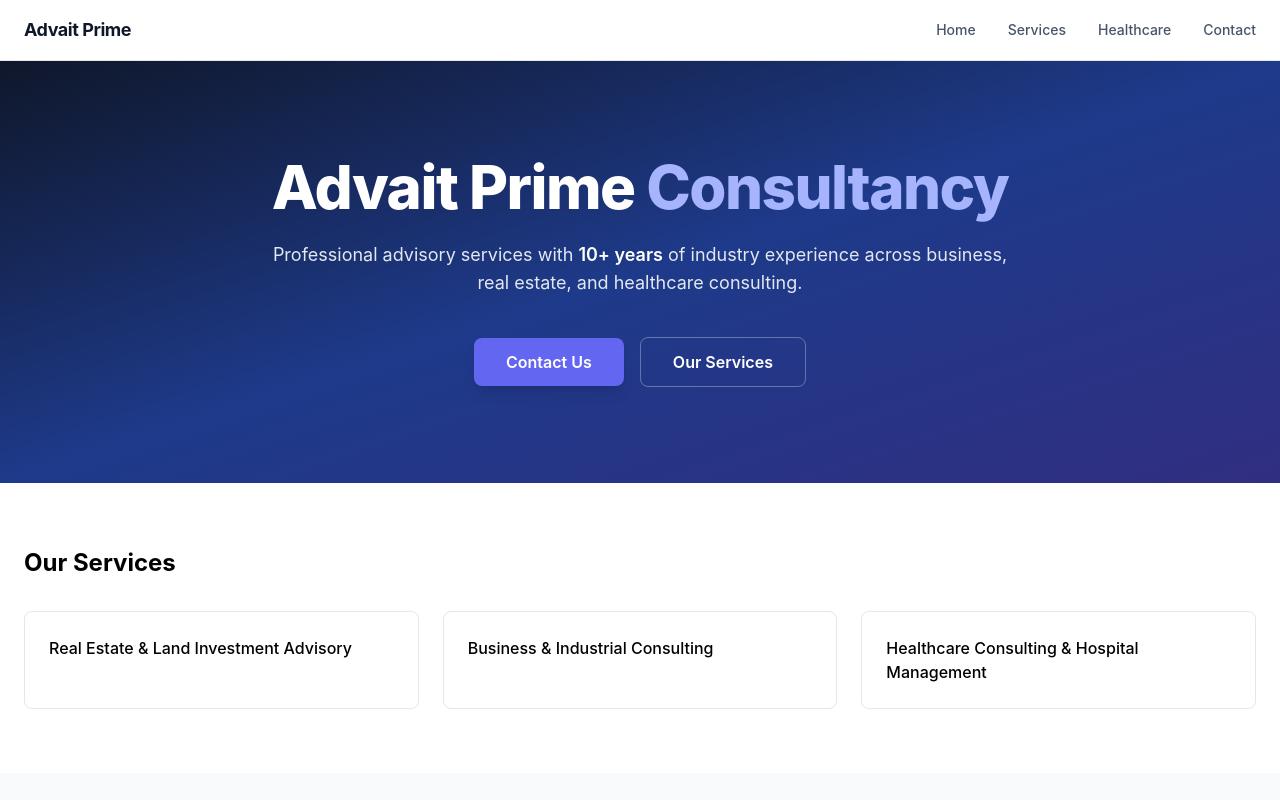
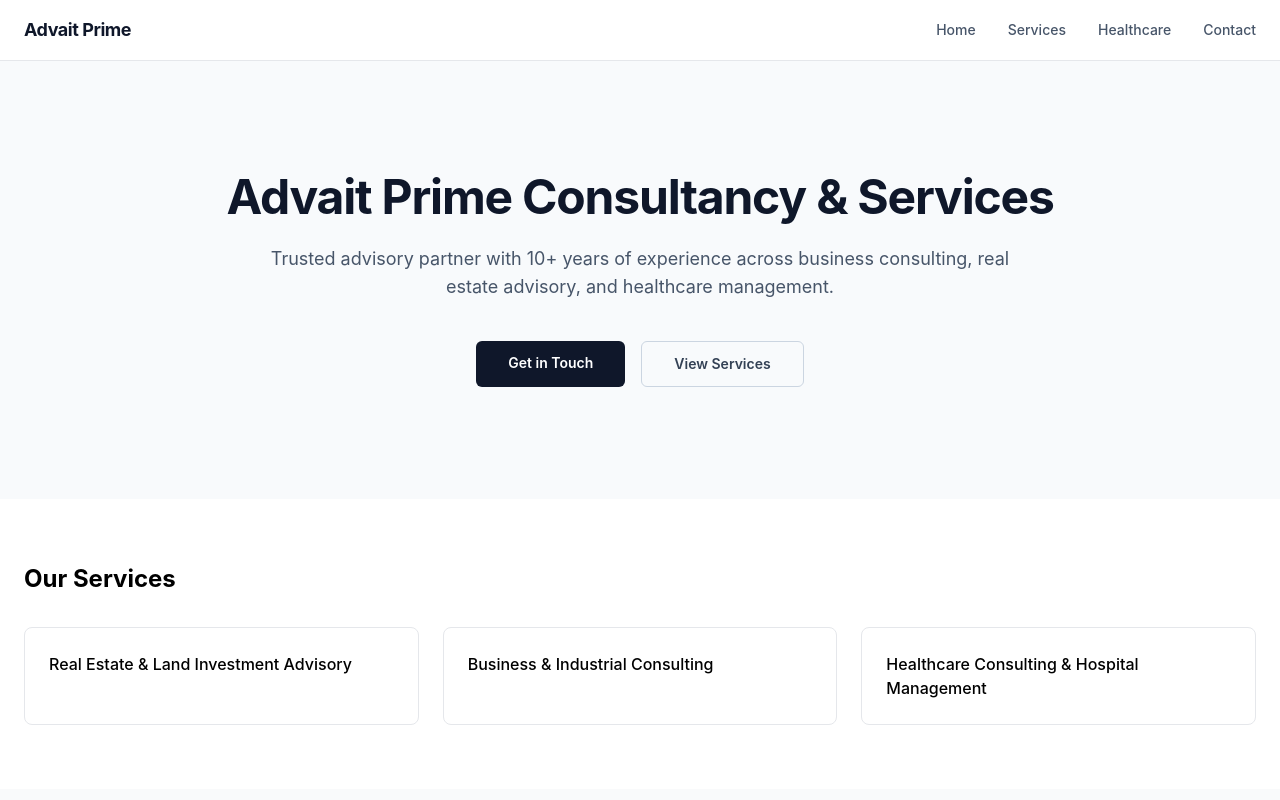
Before and after one commit to psh2590/advait-prime-website, a React app in the folder frontend/: page / in a window 1280 px wide. Shown: the top 800 px of the page. Built offline with nearby package versions, Linux system fonts and the light colour scheme; the HTML template or start-up script is replaced by a standard one.

Commit message:
Update Hero.jsx

```diff
--- a/frontend/src/components/Hero.jsx
+++ b/frontend/src/components/Hero.jsx
@@ -1,29 +1,28 @@
 export default function Hero() {
   return (
-    <section className="relative overflow-hidden bg-gradient-to-br from-slate-900 via-blue-900 to-indigo-900">
-      <div className="mx-auto max-w-7xl px-6 py-24 text-center">
-        <h1 className="text-4xl font-extrabold tracking-tight text-white sm:text-5xl md:text-6xl">
-          Advait Prime <span className="text-indigo-300">Consultancy</span>
+    <section id="home" className="bg-slate-50">
+      <div className="mx-auto max-w-7xl px-6 py-28 text-center">
+        <h1 className="text-4xl font-bold tracking-tight text-slate-900 sm:text-5xl">
+          Advait Prime Consultancy & Services
         </h1>
 
-        <p className="mx-auto mt-6 max-w-3xl text-lg text-slate-200">
-          Professional advisory services with <span className="font-semibold text-white">10+ years</span> of
-          industry experience across business, real estate, and healthcare consulting.
+        <p className="mx-auto mt-6 max-w-3xl text-lg text-slate-600">
+          Trusted advisory partner with 10+ years of experience across
+          business consulting, real estate advisory, and healthcare management.
         </p>
 
-        <div className="mt-10 flex flex-col items-center justify-center gap-4 sm:flex-row">
+        <div className="mt-10 flex justify-center gap-4">
           <a
             href="#contact"
-            className="rounded-lg bg-indigo-500 px-8 py-3 text-base font-semibold text-white shadow-lg transition hover:bg-indigo-600"
+            className="rounded-md bg-slate-900 px-8 py-3 text-sm font-semibold text-white hover:bg-slate-800"
           >
-            Contact Us
+            Get in Touch
           </a>
-
           <a
             href="#services"
-            className="rounded-lg border border-white/30 px-8 py-3 text-base font-semibold text-white transition hover:bg-white/10"
+            className="rounded-md border border-slate-300 px-8 py-3 text-sm font-semibold text-slate-700 hover:bg-slate-100"
           >
-            Our Services
+            View Services
           </a>
         </div>
       </div>
```
